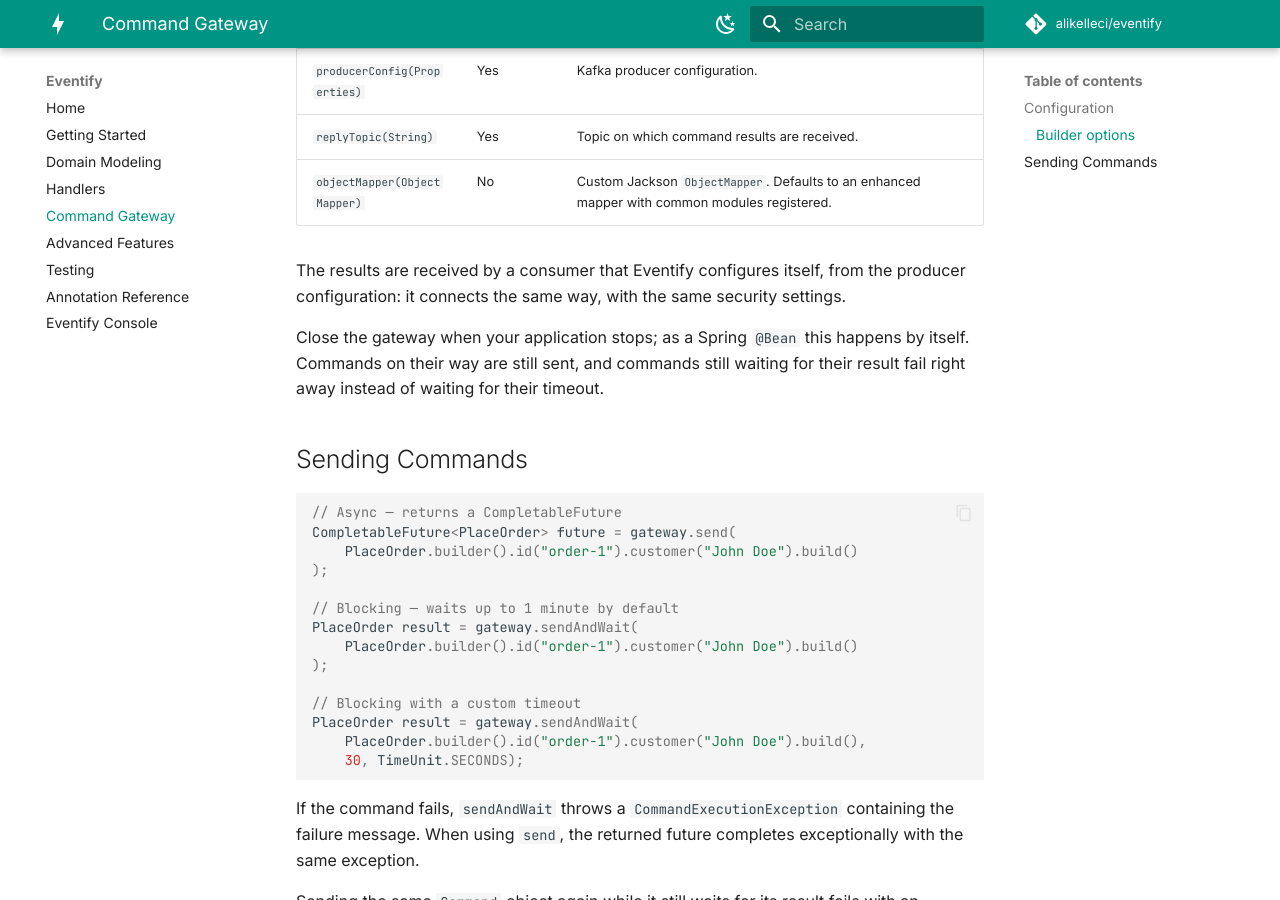
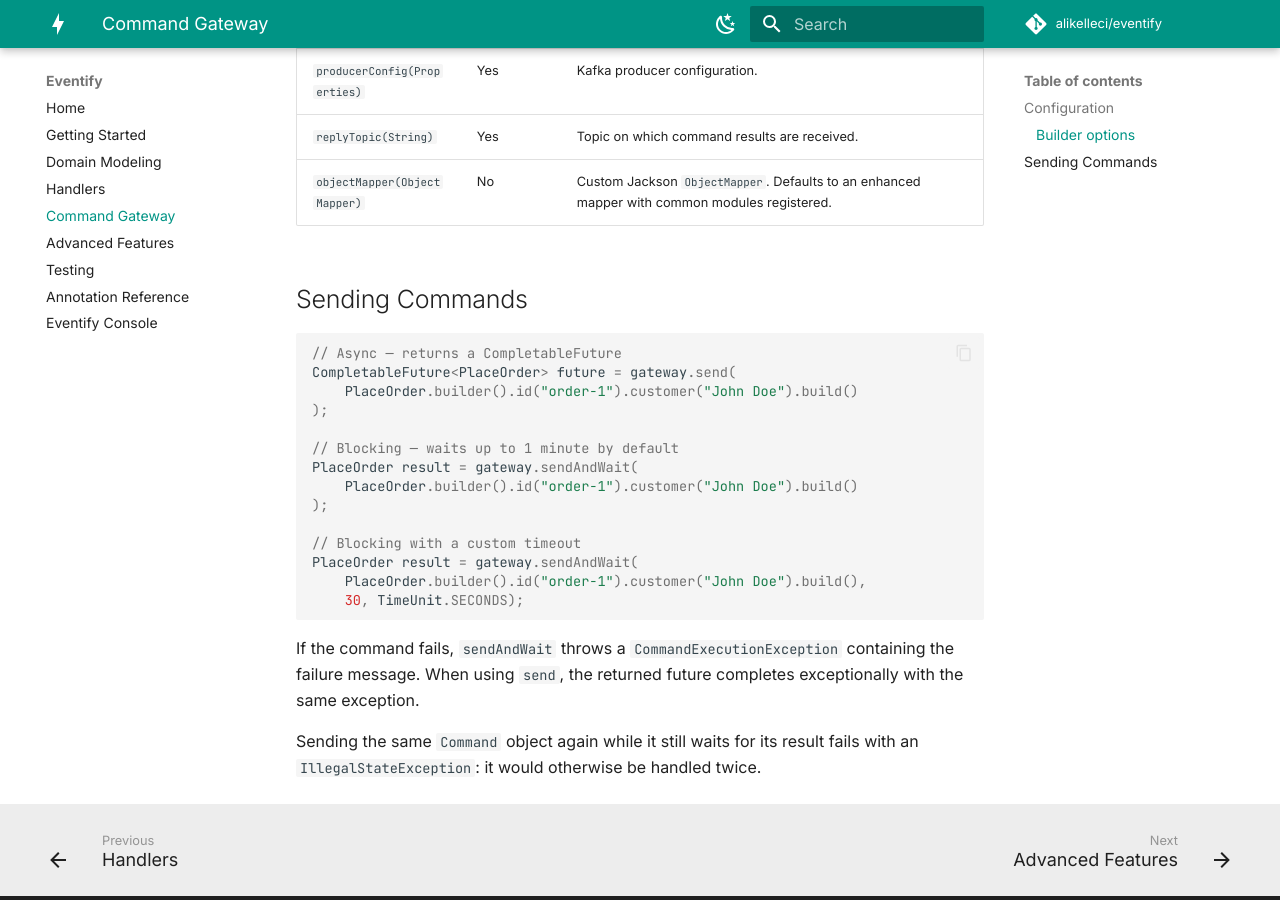
Before and after one commit to alikelleci/eventify, an MkDocs documentation site: the page built from docs/command-gateway.md, in a window 1280 px wide and 900 px high, scrolled down 577 px. Built offline with MkDocs 1.6.1 and Material for MkDocs 9.7.7, drawn with Linux system fonts in a browser that asks for light colours; comment, search, counter and statistics services are not loaded.

Commit message:
minor changes

````diff
--- a/docs/command-gateway.md
+++ b/docs/command-gateway.md
@@ -22,10 +22,6 @@ CommandGateway gateway = CommandGateway.builder()
 | `replyTopic(String)` | Yes | Topic on which command results are received. |
 | `objectMapper(ObjectMapper)` | No | Custom Jackson `ObjectMapper`. Defaults to an enhanced mapper with common modules registered. |
 
-The results are received by a consumer that Eventify configures itself, from the producer configuration: it connects the same way, with the same security settings.
-
-Close the gateway when your application stops; as a Spring `@Bean` this happens by itself. Commands on their way are still sent, and commands still waiting for their result fail right away instead of waiting for their timeout.
-
 ## Sending Commands
 
 ```java
````
Also changed, not shown: docs/domain-modeling.md (+1 -1 lines), docs/handlers.md (+1 -1 lines).
